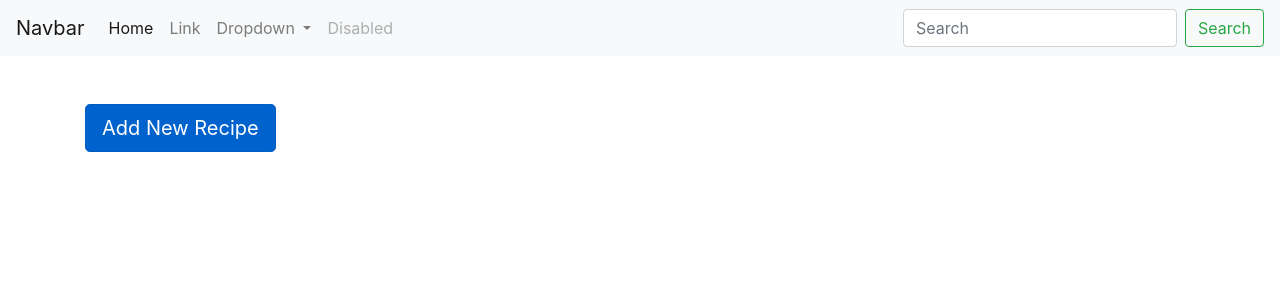
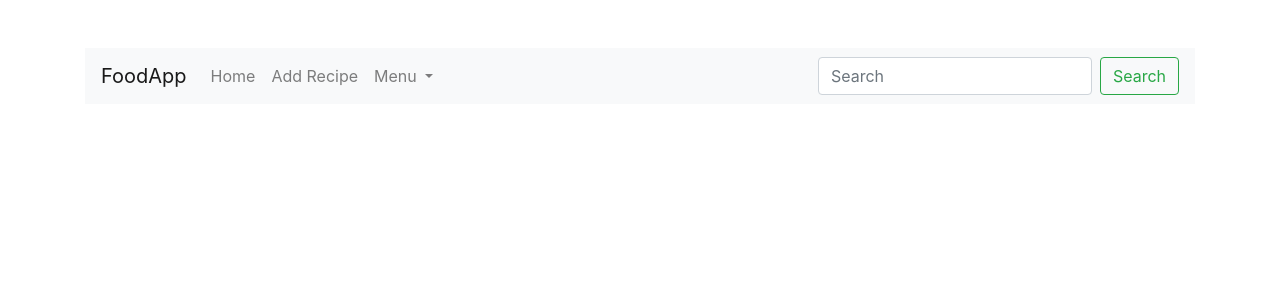
Before and after one commit to rhuthik/food-app, a Flask app: page /home in a window 1280 px wide. Shown: the top 300 px of the page. Run offline with Flask 2, Linux system fonts and the light colour scheme; data that the repository does not hold is empty; some libraries are stand-ins or nearby versions.

Commit message:
-navbar.html created -navbar moved inside container -made home and add recipe button in navbar working

```diff
--- a/foodapp/templates/base.html
+++ b/foodapp/templates/base.html
@@ -9,48 +9,12 @@
   </head>
 
   <body>
-    <nav class="navbar navbar-expand-lg navbar-light bg-light">
-  <a class="navbar-brand" href="#">Navbar</a>
-  <button class="navbar-toggler" type="button" data-toggle="collapse" data-target="#navbarSupportedContent" aria-controls="navbarSupportedContent" aria-expanded="false" aria-label="Toggle navigation">
-    <span class="navbar-toggler-icon"></span>
-  </button>
-
-  <div class="collapse navbar-collapse" id="navbarSupportedContent">
-    <ul class="navbar-nav mr-auto">
-      <li class="nav-item active">
-        <a class="nav-link" href="#">Home <span class="sr-only">(current)</span></a>
-      </li>
-      <li class="nav-item">
-        <a class="nav-link" href="#">Link</a>
-      </li>
-      <li class="nav-item dropdown">
-        <a class="nav-link dropdown-toggle" href="#" id="navbarDropdown" role="button" data-toggle="dropdown" aria-haspopup="true" aria-expanded="false">
-          Dropdown
-        </a>
-        <div class="dropdown-menu" aria-labelledby="navbarDropdown">
-          <a class="dropdown-item" href="#">Action</a>
-          <a class="dropdown-item" href="#">Another action</a>
-          <div class="dropdown-divider"></div>
-          <a class="dropdown-item" href="#">Something else here</a>
-        </div>
-      </li>
-      <li class="nav-item">
-        <a class="nav-link disabled" href="#">Disabled</a>
-      </li>
-    </ul>
-    <form class="form-inline my-2 my-lg-0">
-      <input class="form-control mr-sm-2" type="search" placeholder="Search" aria-label="Search">
-      <button class="btn btn-outline-success my-2 my-sm-0" type="submit">Search</button>
-    </form>
-  </div>
-</nav>
     <div class="container my-5 ">
       <div class="row">
         <div class="col-sm">
-
+            {% include "navbar.html" %}
             {% block content %}
             {% endblock %}
-
           </div>
       </div>
     </div>
--- a/foodapp/templates/home.html
+++ b/foodapp/templates/home.html
@@ -5,10 +5,10 @@
   {% endblock %}
 
   {% block content%}
-  <h2><a href="{{ url_for('add') }}"class="btn btn-primary btn-lg active" role="button" aria-pressed="true">Add New Recipe</a></h2>
+  <br>
   <div class="card-columns">
   {% for recipe in recipes %}
-  <div class="card" class="hoverable">
+  <div class="card">
     <img class="card-img-top" src="static/images/Choor.jpg" alt="Card image cap">
     <div class="card-body">
       <h4 class="card-title"><div class="p-3 mb-2 bg-secondary text-white">{{ recipe.name }}</div></h4>
--- /dev/null
+++ b/foodapp/templates/navbar.html
@@ -0,0 +1,31 @@
+<nav class="navbar navbar-expand-lg navbar-light bg-light">
+  <a class="navbar-brand" href="#">FoodApp</a>
+  <button class="navbar-toggler" type="button" data-toggle="collapse" data-target="#navbarSupportedContent" aria-controls="navbarSupportedContent" aria-expanded="false" aria-label="Toggle navigation">
+    <span class="navbar-toggler-icon"></span>
+  </button>
+
+  <div class="collapse navbar-collapse" id="navbarSupportedContent">
+    <ul class="navbar-nav mr-auto">
+      <li class="nav-item">
+        <a class="nav-link" href="{{ url_for('home') }}">Home <span class="sr-only">(current)</span></a>
+      </li>
+      <li class="nav-item">
+        <a class="nav-link" href="{{ url_for('add') }}">Add Recipe <span class="sr-only">(current)</span></a>
+      </li>
+      <li class="nav-item dropdown">
+        <a class="nav-link dropdown-toggle" href="#" id="navbarDropdown" role="button" data-toggle="dropdown" aria-haspopup="true" aria-expanded="false">
+          Menu
+        </a>
+        <div class="dropdown-menu" aria-labelledby="navbarDropdown">
+          <a class="dropdown-item" href="#">Action</a>
+          <div class="dropdown-divider"></div>
+          <a class="dropdown-item" href="#">Sign Out</a>
+        </div>
+      </li>
+    </ul>
+    <form class="form-inline my-2 my-lg-0">
+      <input class="form-control mr-sm-2" type="search" placeholder="Search" aria-label="Search">
+      <button class="btn btn-outline-success my-2 my-sm-0" type="submit">Search</button>
+    </form>
+  </div>
+</nav>
```
